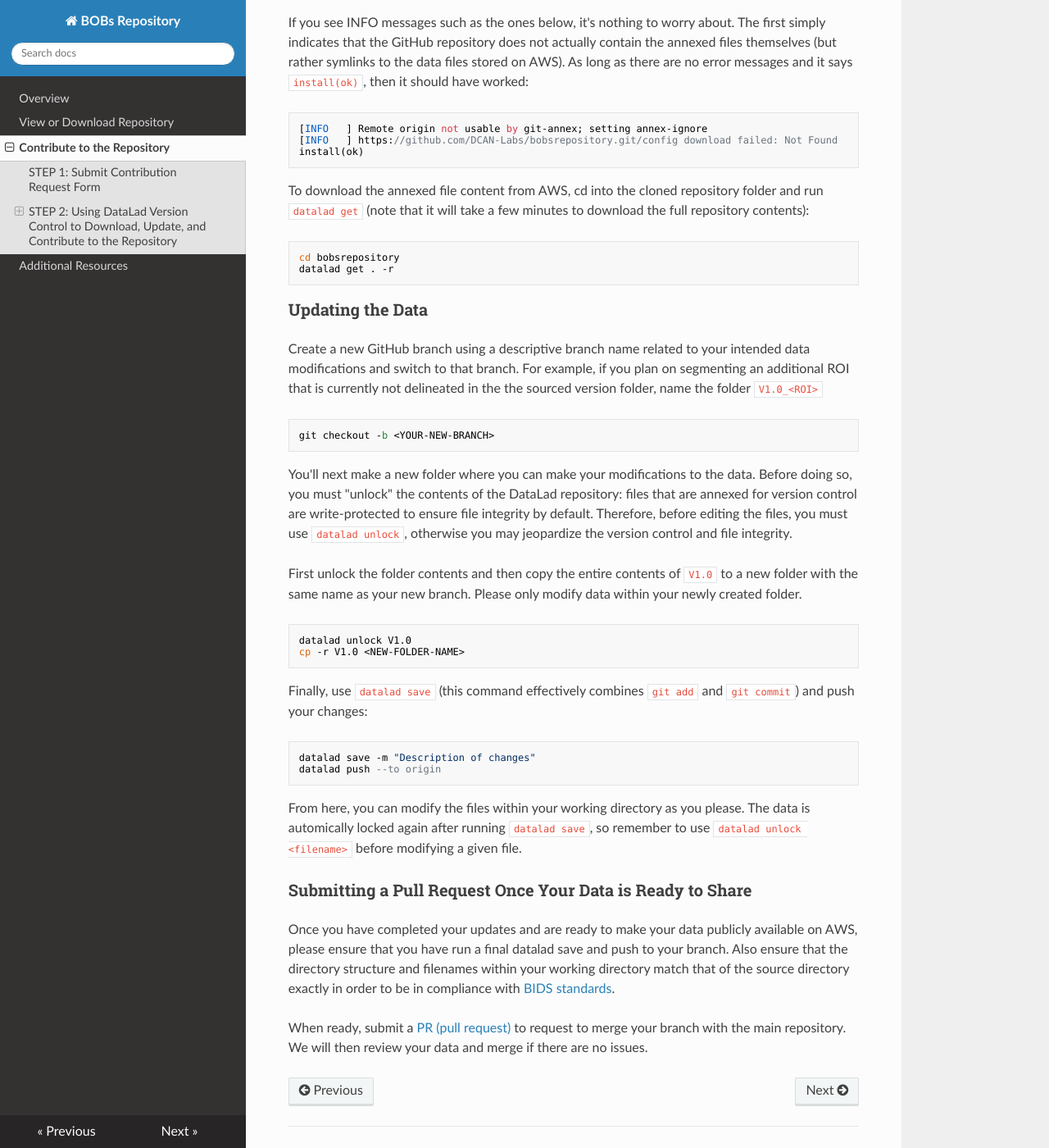
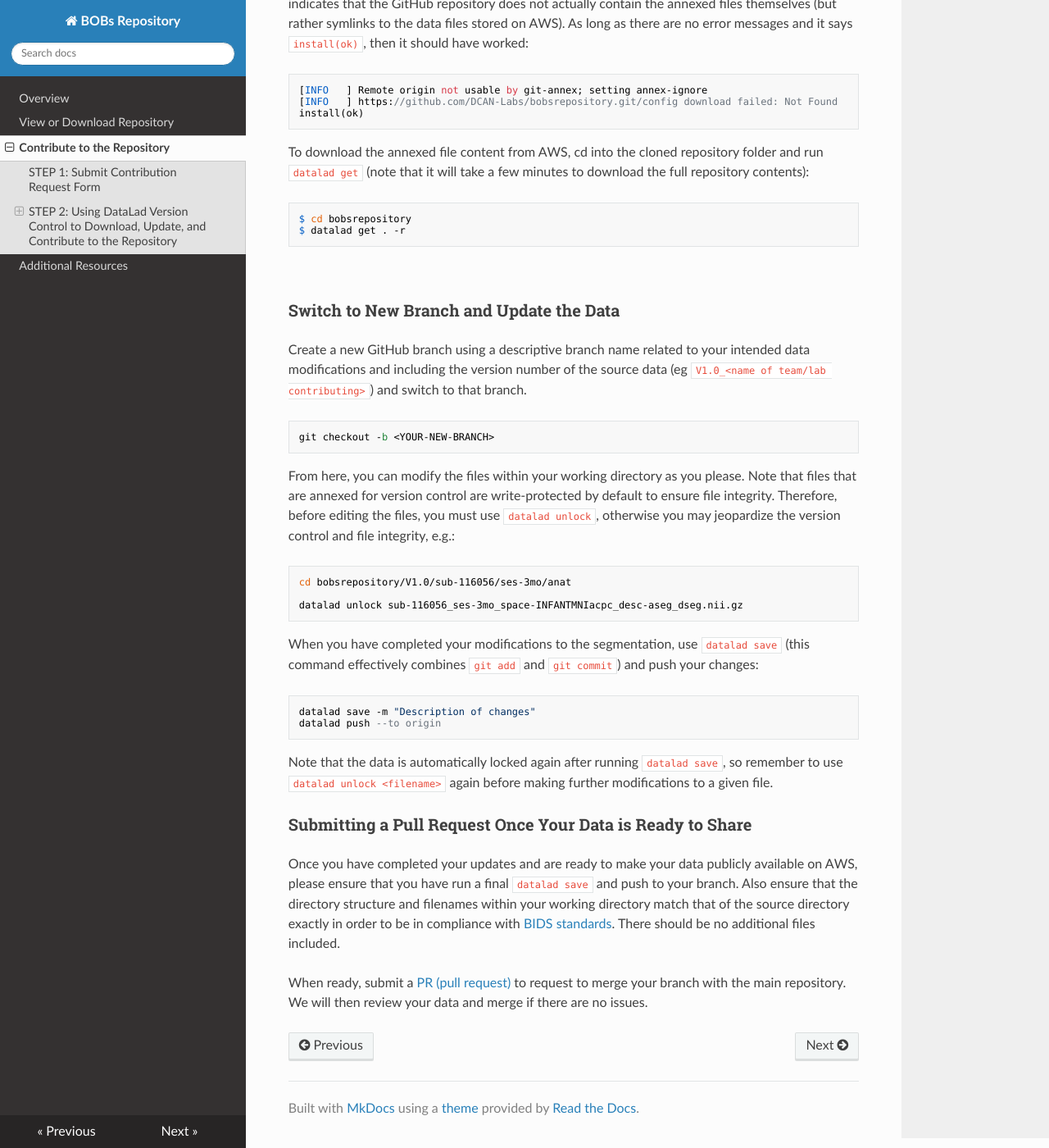
Before and after one commit to DCAN-Labs/BOBsRepositoryRTD, an MkDocs documentation site: the page built from docs/contribute.md, in a window 1280 px wide and 1400 px high, scrolled down 1618 px. Shown: the whole window at 82% size. Built offline with MkDocs 1.6.1, drawn with Linux system fonts in a browser that asks for light colours; nearby versions of some CDN libraries; some of the changed text lies outside the part shown.

Commit message:
modify contributions section to be specific to BOBSRepo - other project contributions such as addition of new ROI segmentations should be submitted through separate process via Open Data Initiative and housed under separate repository

````diff
--- a/docs/contribute.md
+++ b/docs/contribute.md
@@ -1,8 +1,6 @@
 # How to Contribute to the Repository
 
-We welcome neuroanatomists and other experts to further refine these segmentations, delineate additional ROIs, segment existing ROIs based on alternate research-based interpretations of best practice, etc, and make your updated data available on our open repository.
-
-Importantly, we use DataLad for version control of our data and require that contributors do so as well to maintain data provenance. Please note that this process requires basic command line experience. Please refer to the following resources and reach out to us if you have any questions or concerns!
+We welcome neuroanatomists and other experts to further refine these segmentations and make your updated data available on our open repository. **Importantly**, we use DataLad for version control of our data and require that contributors do so as well to maintain data provenance. Please note that this process requires basic command line experience. Please refer to the following resources and reach out to us if you have any questions or concerns!
 
 [DataLad Introduction to The Command Line](https://handbook.datalad.org/en/latest/intro/howto.html#the-command-line)<br>
 [DataLad Handbook](https://handbook.datalad.org/en/latest/index.html)<br>
@@ -13,7 +11,9 @@ To contribute, please follow the steps below.
 
 ## STEP 1: Submit Contribution Request Form
 
-Before getting started, please fill out the [Request Form](https://docs.google.com/forms/d/e/1FAIpQLSdppXSfL7RZ2jxo5t8ufh2jZ5tgNLaAKb5pzfOJ8md9F22PsQ/viewform?usp=sf_link) to provide us with your name, institution, updates or additions you plan to make to the repository data, and where researchers can find documentation on your data and/or segmentation protocol. We will then connect with you to confirm that your request has been approved and add you as a collaborator to the [DataLad GitHub repository](https://github.com/DCAN-Labs/bobsrepository). **You must have the appropriate permissions before proceeding with the next steps, otherwise your data will not be properly version controlled.**
+Before getting started, please fill out the [Request Form](https://docs.google.com/forms/d/e/1FAIpQLSdppXSfL7RZ2jxo5t8ufh2jZ5tgNLaAKb5pzfOJ8md9F22PsQ/viewform?usp=sf_link) to provide us with your name, institution, and proposed updates/refinements you plan to make to the repository data. We will then connect with you to confirm that your request has been approved and add you as a collaborator to the [DataLad GitHub repository](https://github.com/DCAN-Labs/bobsrepository).
+
+***You must have the appropriate permissions before proceeding with the next steps, otherwise your data will not be properly version controlled.***
 
 
 ## STEP 2: Using DataLad Version Control to Download, Update, and Contribute to the Repository
@@ -23,8 +23,8 @@ Before getting started, please fill out the [Request Form](https://docs.google.c
 
 **Create GitHub account** (if you haven't already) [here](https://docs.github.com/en/get-started/start-your-journey/creating-an-account-on-github) and [install git](https://github.com/git-guides/install-git). We highly reccommend storing your credentials by going to your home directory on the command line and running:<br>
 ```
-git config --global user.name "Your Name"
-git config --global user.email "your.email@example.com"
+$ git config --global user.name "Your Name"
+$ git config --global user.email "your.email@example.com"
 ```
 
 **Create free Amazon AWS account** [here](https://portal.aws.amazon.com/gp/aws/developer/registration/index.html?refid=em_127222&p=free&c=hp&z=1). This is required in order to download the repository via DataLad. Once you have set up an account, click on your username in the top right-hand corner of the screen and select `Security Credentials` from the drop down menu. Scroll down the page to the `Access keys` section, select `Create access key` in the upper right-hand corner of the section, and follow the prompts from there to obtain access and secret keys. **Make sure to copy and store your access and secret keys in a secure location to reference in the future!!**
@@ -50,33 +50,33 @@ install(ok)
 
 To download the annexed file content from AWS, cd into the cloned repository folder and run `datalad get` (note that it will take a few minutes to download the full repository contents):
 ```
-cd bobsrepository
-datalad get . -r
+$ cd bobsrepository
+$ datalad get . -r
 ```
+<br>
+### Switch to New Branch and Update the Data
 
-### Updating the Data
-
-Create a new GitHub branch using a descriptive branch name related to your intended data modifications and switch to that branch. For example, if you plan on segmenting an additional ROI that is currently not delineated in the the sourced version folder, name the folder `V1.0_<ROI>`
+Create a new GitHub branch using a descriptive branch name related to your intended data modifications and including the version number of the source data (eg `V1.0_<name of team/lab contributing>`) and switch to that branch.
 ```
 git checkout -b <YOUR-NEW-BRANCH>
 ```
+From here, you can modify the files within your working directory as you please. Note that files that are annexed for version control are write-protected by default to ensure file integrity. Therefore, before editing the files, you must use `datalad unlock`, otherwise you may jeopardize the version control and file integrity, e.g.:
 
-You'll next make a new folder where you can make your modifications to the data. Before doing so, you must "unlock" the contents of the DataLad repository: files that are annexed for version control are write-protected to ensure file integrity by default. Therefore, before editing the files, you must use `datalad unlock`, otherwise you may jeopardize the version control and file integrity.
+```
+cd bobsrepository/V1.0/sub-116056/ses-3mo/anat
 
-First unlock the folder contents and then copy the entire contents of `V1.0` to a new folder with the same name as your new branch. Please only modify data within your newly created folder.
+datalad unlock sub-116056_ses-3mo_space-INFANTMNIacpc_desc-aseg_dseg.nii.gz
 ```
-datalad unlock V1.0
-cp -r V1.0 <NEW-FOLDER-NAME>
-```
-Finally, use `datalad save` (this command effectively combines `git add` and `git commit`) and push your changes:
+
+When you have completed your modifications to the segmentation, use `datalad save` (this command effectively combines `git add` and `git commit`) and push your changes:
 ```
 datalad save -m "Description of changes"
 datalad push --to origin
 ```
 
-From here, you can modify the files within your working directory as you please. The data is automically locked again after running `datalad save`, so remember to use `datalad unlock <filename>` before modifying a given file.
+Note that the data is automatically locked again after running `datalad save`, so remember to use `datalad unlock <filename>` again before making further modifications to a given file.
 
 ### Submitting a Pull Request Once Your Data is Ready to Share
-Once you have completed your updates and are ready to make your data publicly available on AWS, please ensure that you have run a final datalad save and push to your branch. Also ensure that the directory structure and filenames within your working directory match that of the source directory exactly in order to be in compliance with [BIDS standards](https://bids.neuroimaging.io/).
+Once you have completed your updates and are ready to make your data publicly available on AWS, please ensure that you have run a final `datalad save` and push to your branch. Also ensure that the directory structure and filenames within your working directory match that of the source directory exactly in order to be in compliance with [BIDS standards](https://bids.neuroimaging.io/). There should be no additional files included.
 
 When ready, submit a [PR (pull request)](https://docs.github.com/en/pull-requests/collaborating-with-pull-requests/proposing-changes-to-your-work-with-pull-requests/about-pull-requests) to request to merge your branch with the main repository. We will then review your data and merge if there are no issues.
--- a/docs/requirements.txt
+++ b/docs/requirements.txt
@@ -1 +1,2 @@
 mkdocs-material
+pymdown-extensions
--- a/mkdocs.yml
+++ b/mkdocs.yml
@@ -1,5 +1,10 @@
 site_name: BOBs Repository
 theme: readthedocs
+
+markdown_extensions:
+  - toc:
+      permalink: '🔗'
+
 plugins:
   - search
 docs_dir: docs
````
Also changed, not shown: other parts of docs/contribute.md (+5 -5 lines).
